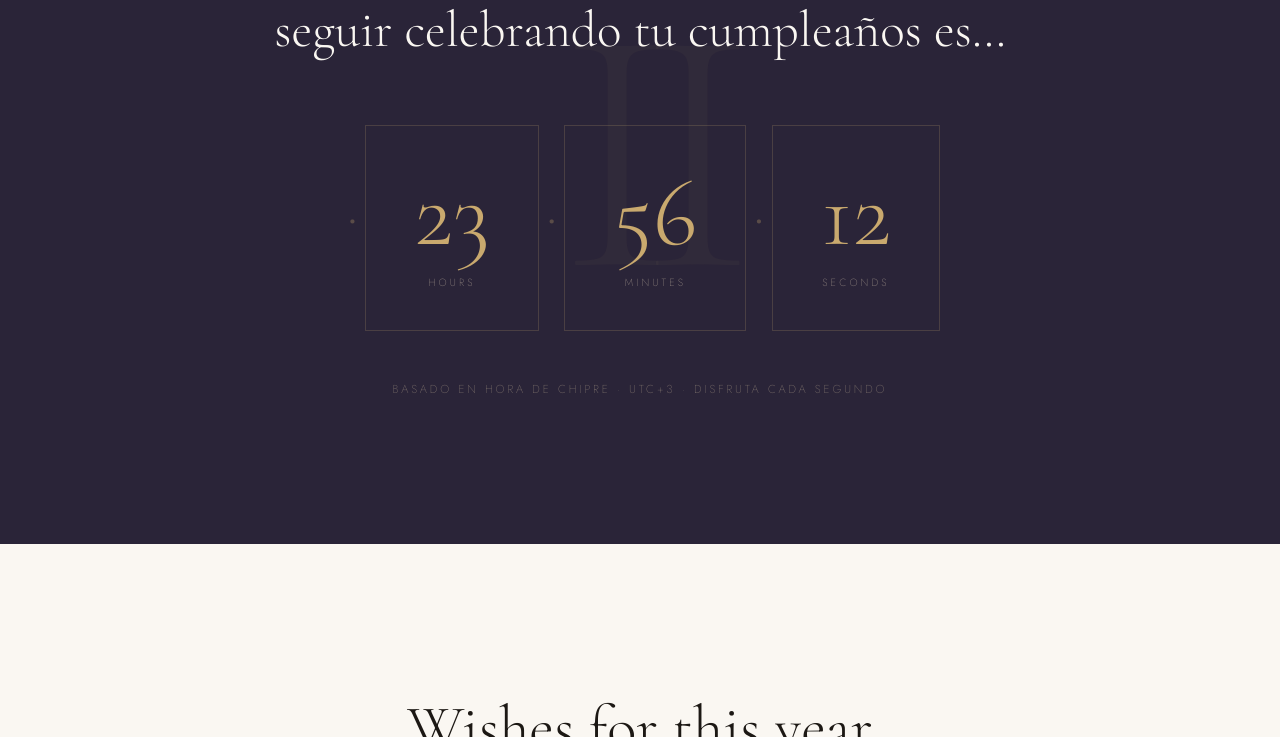
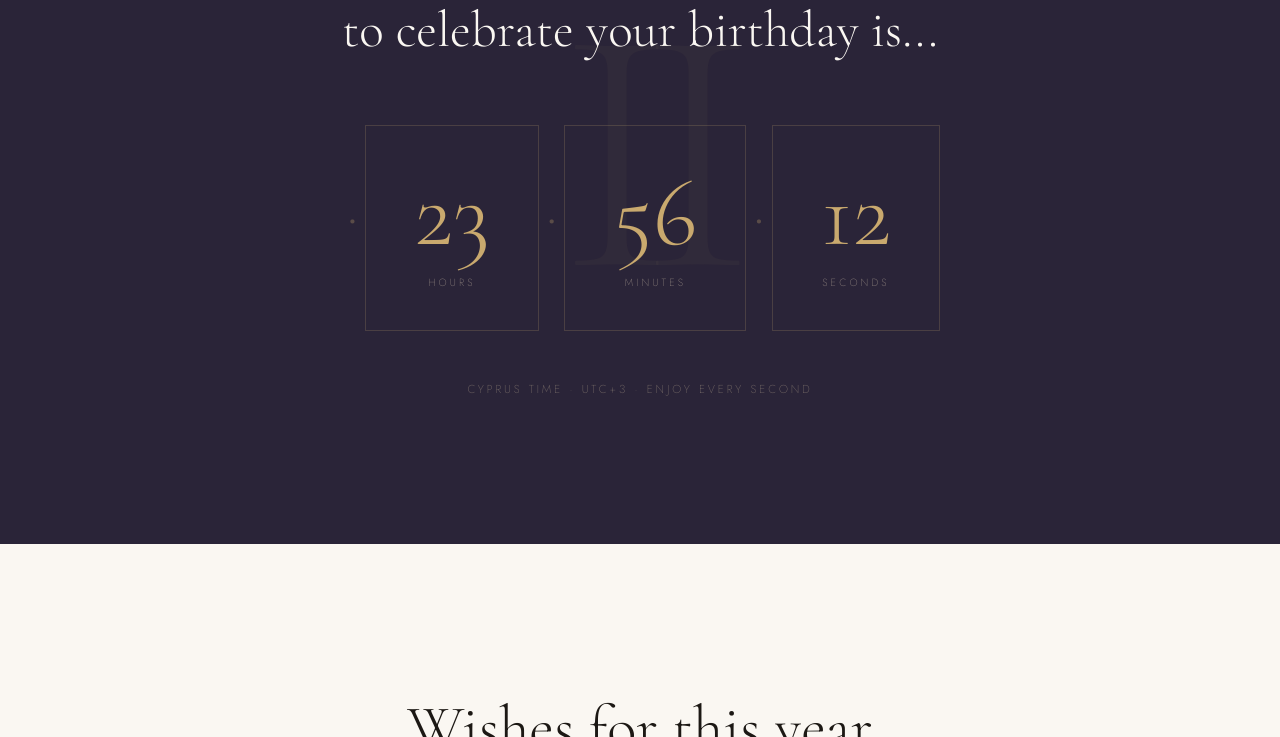
Before and after one commit to KevinQuinonesG/thekla-birthday, a plain HTML site: page index.html in a window 1280 px wide. Shown: the part 4345-5082 px from the top of the page. Drawn offline with nearby package versions, Linux system fonts and the light colour scheme.

Commit message:
Update index.html

```diff
--- a/index.html
+++ b/index.html
@@ -1621,8 +1621,8 @@ function updateCountdown() {
   } else if (mode === 'during') {
     unitD.style.display = 'none';
     label.textContent   = 'Today is the day ✦';
-    title.innerHTML     = 'El tiempo exacto restante para<br>seguir celebrando tu cumpleaños es…';
-    sub.textContent     = 'Basado en hora de Chipre · UTC+3 · Disfruta cada segundo';
+    title.innerHTML     = 'The exact time left<br>to celebrate your birthday is...';
+    sub.textContent     = 'Cyprus time · UTC+3 · Enjoy every second';
   } else {
     unitD.style.display = 'none';
     label.textContent   = '✦';
```
